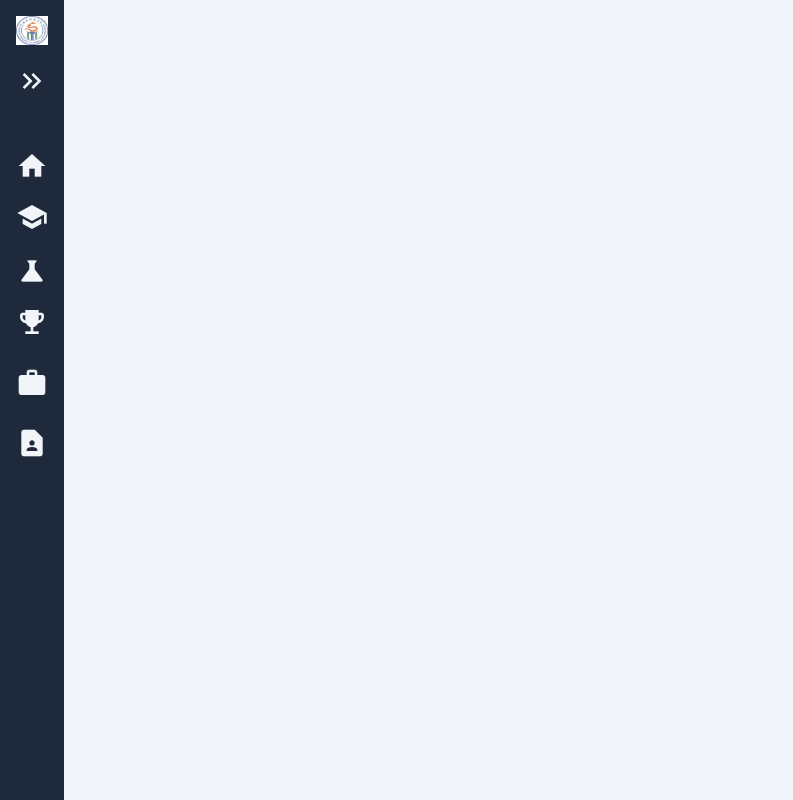
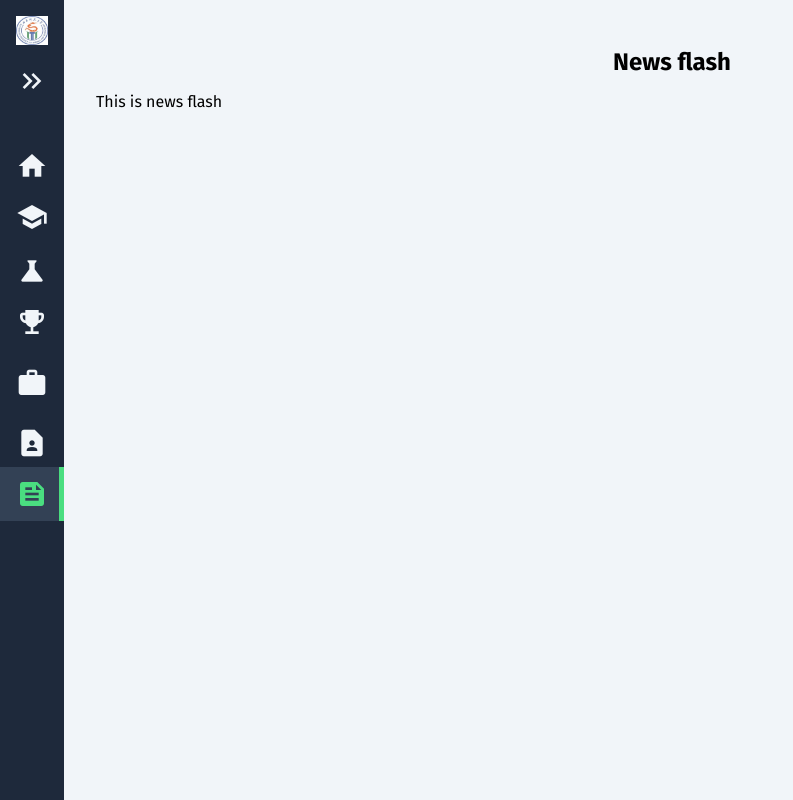
Before and after one commit to JustNETOrgani/justnetorgani.github.io, a Vue app in the folder dev/: page /newsfeed in a window 1280 px wide. Shown: the whole page, without its empty margins (0-793 px from the left). Built offline with nearby package versions, Linux system fonts and the light colour scheme; what oh-vue-icons would draw is missing.

Commit message:
Added news flash page

```diff
--- a/dev/src/components/Sidebar.vue
+++ b/dev/src/components/Sidebar.vue
@@ -47,6 +47,10 @@ const ToggleMenu = () => {
 			<router-link to="/contact" class="button">
 				<span class="material-icons">contact_page</span>
 				<span class="text">Contact</span>
+			</router-link>
+            <router-link to="/newsfeed" class="button">
+				<span class="material-icons">feed</span>
+				<span class="text">News flash</span>
 			</router-link>
 		</div>
 
--- a/dev/src/router/index.js
+++ b/dev/src/router/index.js
@@ -41,6 +41,11 @@ const router = createRouter({
       path: '/education',
       name: 'education',
       component: () => import('../views/education.vue')
+    },
+    {
+      path: '/newsfeed',
+      name: 'newsfeed',
+      component: () => import('../views/newsfeed.vue')
     }
   ]
 })
--- /dev/null
+++ b/dev/src/views/newsfeed.vue
@@ -0,0 +1,17 @@
+<script setup>
+</script>
+
+<template>
+    <main class="service-page">
+        <h2>News flash</h2>
+        <p>This is news flash</p>
+    </main>
+</template>
+
+<style lang="scss" scoped>
+h2 {
+  margin-top: 1rem;
+  margin-bottom: 1rem;
+  text-align: center;
+}
+</style>
```
